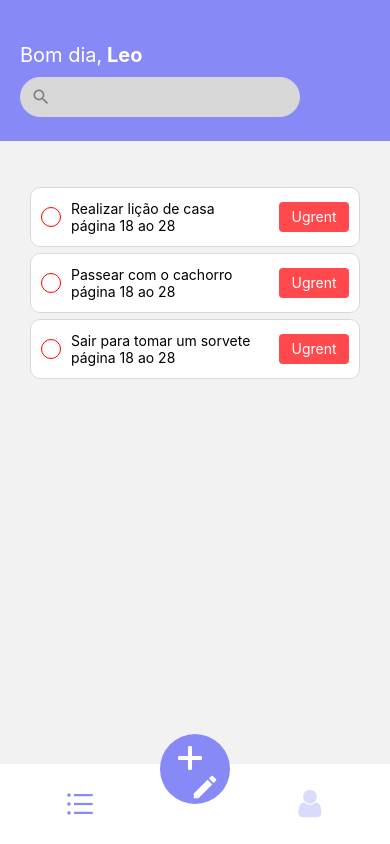
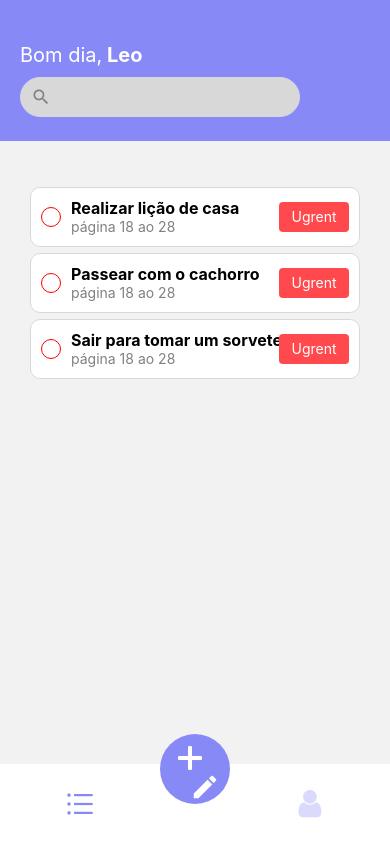
Before and after one commit to HenriqueCerrano/ReactNative-App, a React Native app: screen /BottomRoutes in a window 390 px wide. Built offline with nearby package versions, Linux system fonts and the light colour scheme.

Commit message:
Estilizando os cards, colocando novas cores

```diff
--- a/assets/src/components/input/style.ts
+++ b/assets/src/components/input/style.ts
@@ -34,4 +34,5 @@
     Button: {
         width: '10%'
     }
+
 })
--- a/assets/src/pages/list/index.tsx
+++ b/assets/src/pages/list/index.tsx
@@ -48,8 +48,8 @@
         <View style={style.rowCardLeft}>
             <Ball color="red" />
             <View>
-                <Text>{item.title}</Text>
-                <Text>{item.description}</Text>
+                <Text style={style.titleCard}>{ item.title}</Text>
+                <Text style={style.descriptionCard}>{ item.description}</Text>
             </View>
             </View>
             <Flag capition="Ugrent" color={themas.colors.red} />
--- a/assets/src/pages/list/styles.ts
+++ b/assets/src/pages/list/styles.ts
@@ -49,6 +49,13 @@
         flexDirection: 'row',
         alignItems: 'center',
         gap: 10,
+    },
+    titleCard: {
+        fontSize: 16,
+        fontWeight: 'bold',
+    },
+    descriptionCard: {
+        color: themas.colors.gray
     }
 
 })
```
